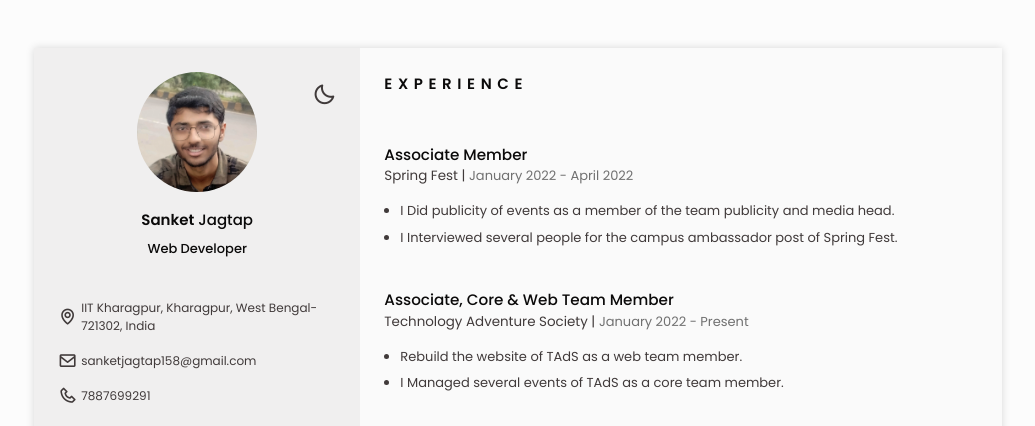
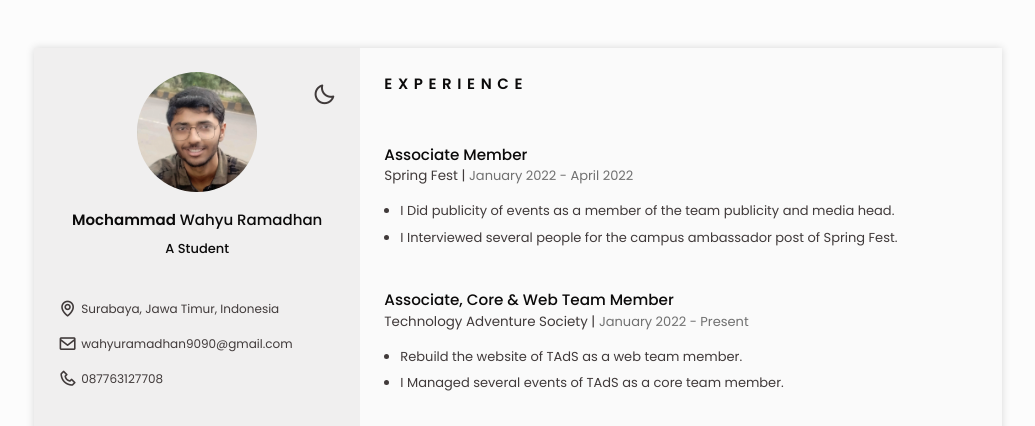
Before and after one commit to wahyuramadhan2/resume, a plain HTML site: page index.html in a window 1280 px wide. Shown: the top 426 px of the page, without its empty margins (122-1157 px from the left). Drawn offline with nearby package versions, Linux system fonts and the light colour scheme.

Commit message:
Update index.html

```diff
--- a/index.html
+++ b/index.html
@@ -18,7 +18,7 @@
         <!--========== HEADER ==========-->
         <header class="l-header" id="header">
             <nav class="nav bd-container">
-                <a href="https://sanketjagtap15.github.io/mini-portfolio/" class="nav__logo">Sanket Jagtap</a>
+                <a href="https://sanketjagtap15.github.io/mini-portfolio/" class="nav__logo">Mochammad Wahyu Ramadhan</a>
                 <div class="nav__menu" id="nav-menu">
                     <ul class="nav__list">
                         <li class="nav__items">
@@ -80,8 +80,8 @@
                             <div class="home__data bd-grid">
                                 <img src="./assets/img/withbg.jpg" alt="" class="home__img">
 
-                                <h1 class="home__title"><b>Sanket</b> Jagtap</h1>
-                                <h3 class="home__profession">Web Developer</h3>
+                                <h1 class="home__title"><b>Mochammad</b> Wahyu Ramadhan</h1>
+                                <h3 class="home__profession">A Student</h3>
 
                                        <!-- Button to generate and download the pdf. Available for desktop. -->
                                 <div>
@@ -91,13 +91,13 @@
 
                             <div class="home__address bd-grid">
                                 <span class="home__information">
-                                    <i class='bx bx-map home__icon' ></i> <a>IIT Kharagpur, Kharagpur, West Bengal-721302, India</a>
+                                    <i class='bx bx-map home__icon' ></i> <a>Surabaya, Jawa Timur, Indonesia</a>
                                 </span>
                                 <span class="home__information">
-                                    <i class='bx bx-envelope home__icon' ></i> <a href="mailto:sanketjagtap158@gmail.com">sanketjagtap158@gmail.com</a>
+                                    <i class='bx bx-envelope home__icon' ></i> <a href="mailto:wahyuramadhan9090@gmail.com">wahyuramadhan9090@gmail.com</a>
                                 </span>
                                 <span class="home__information">
-                                    <i class='bx bx-phone home__icon' ></i> <a href="tel:+917887699291">7887699291</a>
+                                    <i class='bx bx-phone home__icon' ></i> <a href="tel:+6287763127708">087763127708</a>
                                 </span>
                             </div>
                         </div>
@@ -160,7 +160,7 @@
 
                                 <div class="education__data bd-grid">
                                     <h3 class="education__title">Bachelor of Psychology</h3>
-                                    <span class="education__studies">IIT Kharagpur</span>
+                                    <span class="education__studies">State University of Surabaya</span>
                                     <span class="education__year">2022 - 2025</span>
                                 </div>
                             </div>
```
